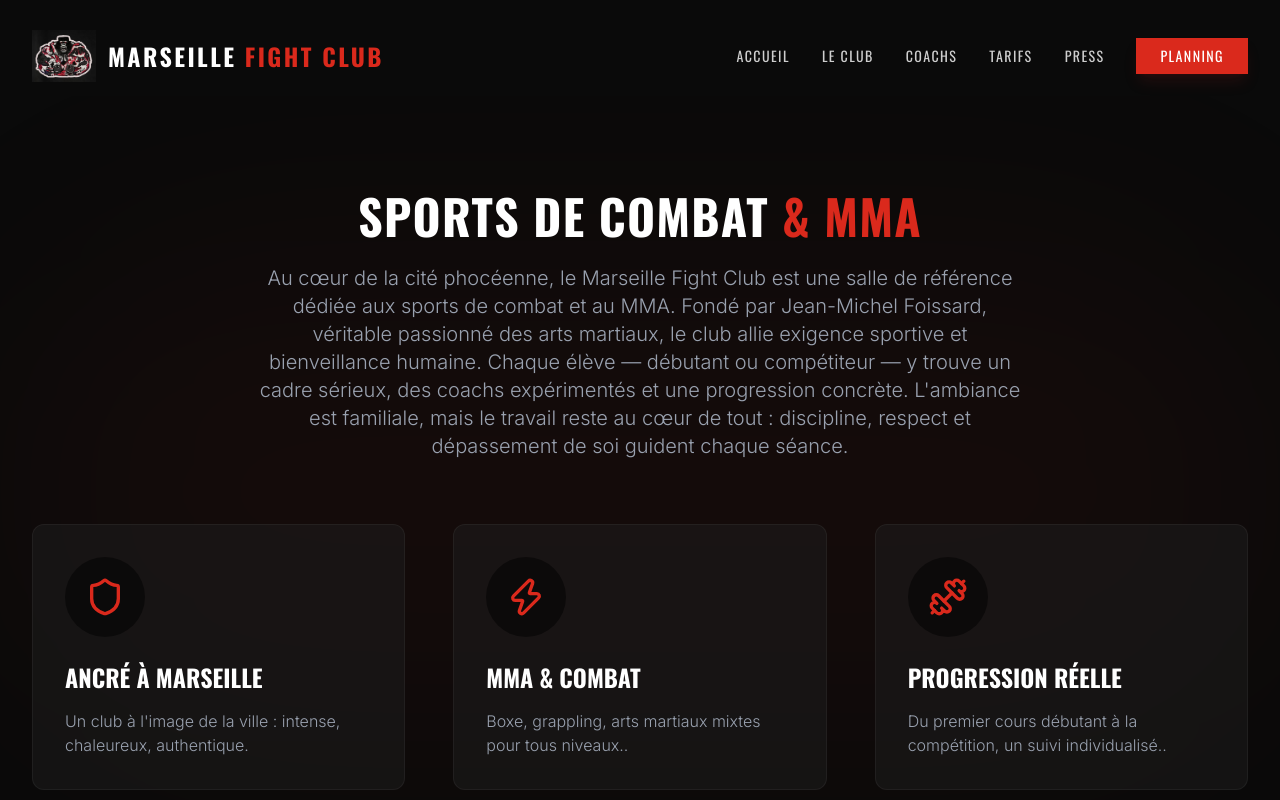
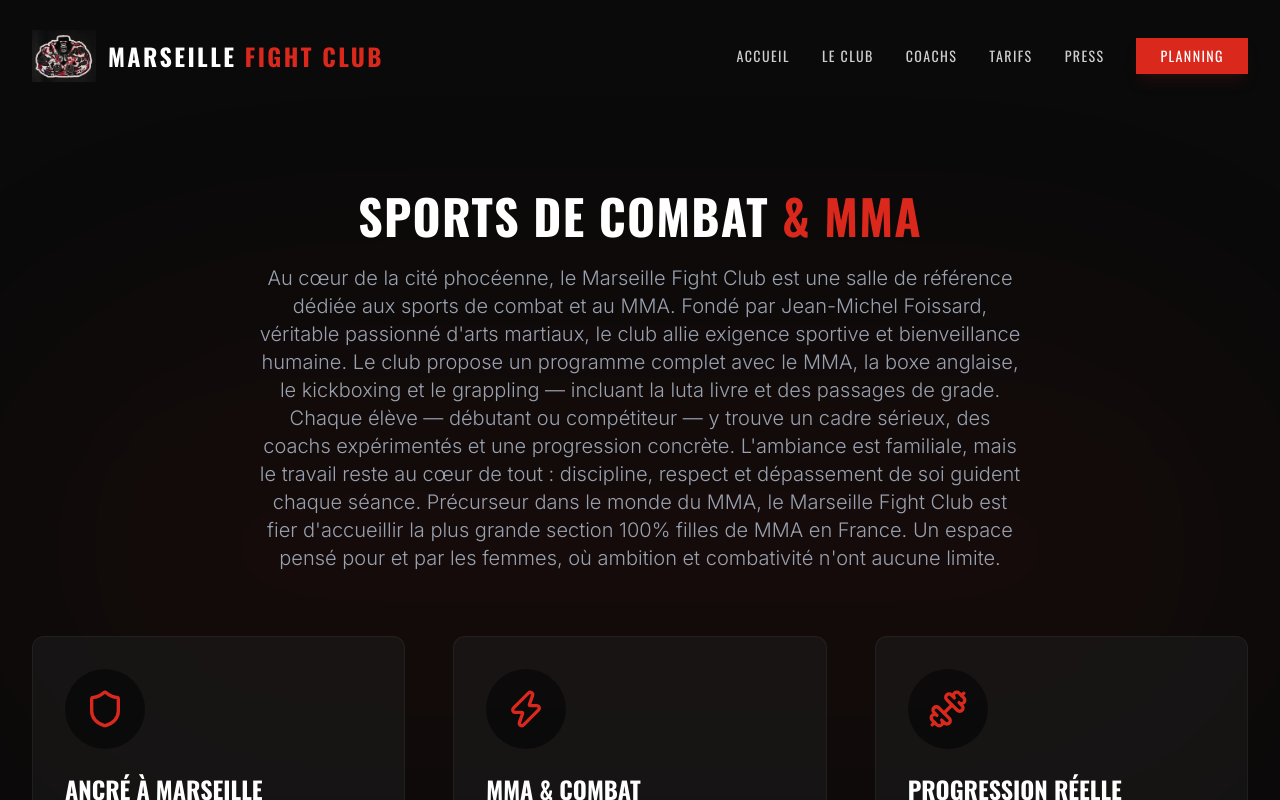
Before and after one commit to marseillefightclub/marseille-fight-club, a Next.js app: page /club in a window 1280 px wide. Shown: the top 800 px of the page. Built offline with nearby package versions, Linux system fonts and the light colour scheme.

Commit message:
Add transparent logo and update About section

```diff
--- a/src/components/About.tsx
+++ b/src/components/About.tsx
@@ -42,7 +42,9 @@ export default function About() {
             transition={{ duration: 0.6, delay: 0.2 }}
             className="mt-6 text-xl text-gray-400 font-light"
           >
-            Au cœur de la cité phocéenne, le Marseille Fight Club est une salle de référence dédiée aux sports de combat et au MMA. Fondé par Jean-Michel Foissard, véritable passionné des arts martiaux, le club allie exigence sportive et bienveillance humaine. Chaque élève — débutant ou compétiteur — y trouve un cadre sérieux, des coachs expérimentés et une progression concrète. L'ambiance est familiale, mais le travail reste au cœur de tout : discipline, respect et dépassement de soi guident chaque séance.
+           Au cœur de la cité phocéenne, le Marseille Fight Club est une salle de référence dédiée aux sports de combat et au MMA. Fondé par Jean-Michel Foissard, véritable passionné d'arts martiaux, le club allie exigence sportive et bienveillance humaine.
+Le club propose un programme complet avec le MMA, la boxe anglaise, le kickboxing et le grappling — incluant la luta livre et des passages de grade. Chaque élève — débutant ou compétiteur — y trouve un cadre sérieux, des coachs expérimentés et une progression concrète. L'ambiance est familiale, mais le travail reste au cœur de tout : discipline, respect et dépassement de soi guident chaque séance.
+Précurseur dans le monde du MMA, le Marseille Fight Club est fier d'accueillir la plus grande section 100% filles de MMA en France. Un espace pensé pour et par les femmes, où ambition et combativité n'ont aucune limite.
           </motion.p>
         </div>
 
```
Also changed, not shown: public/images/logo_transparent.png (added).
